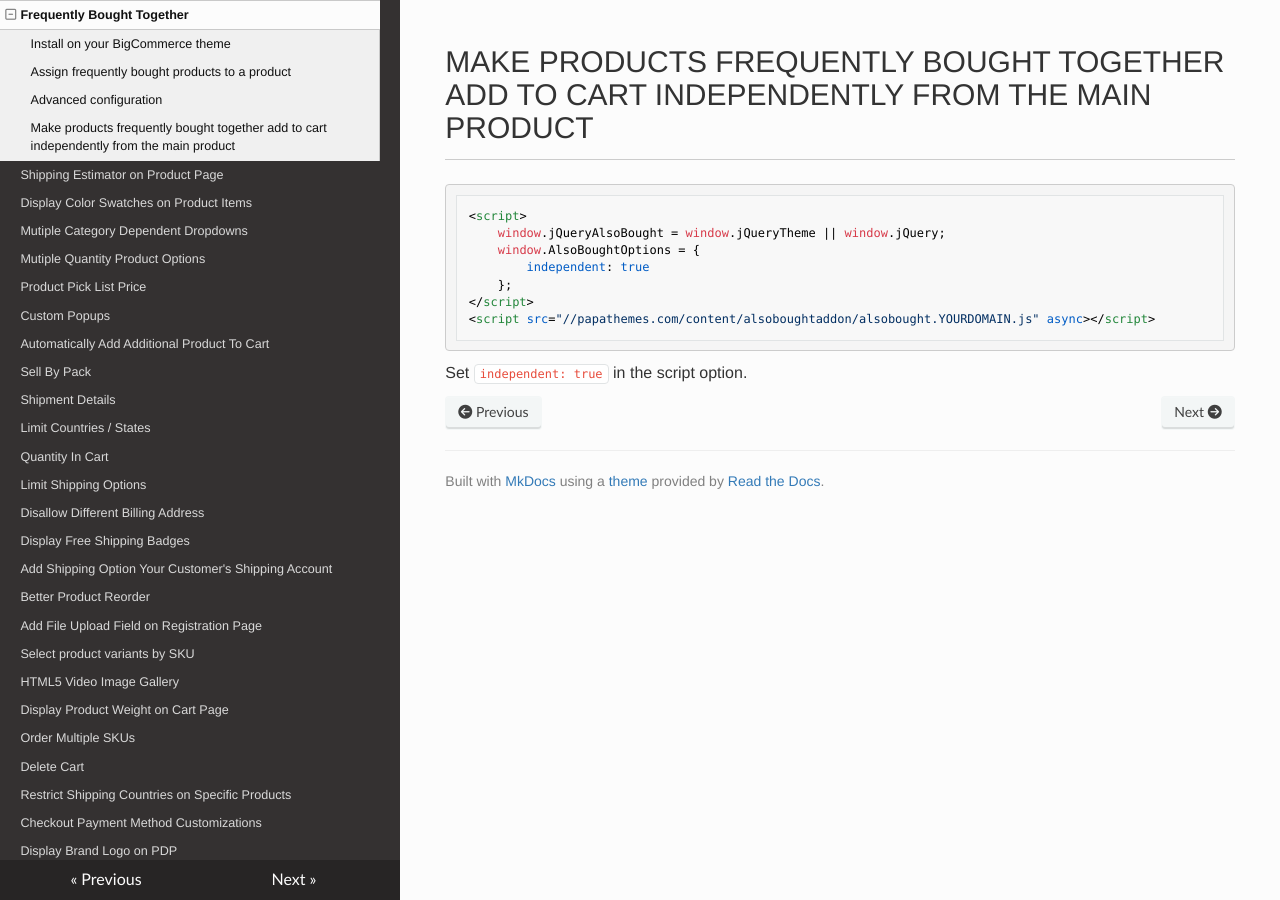
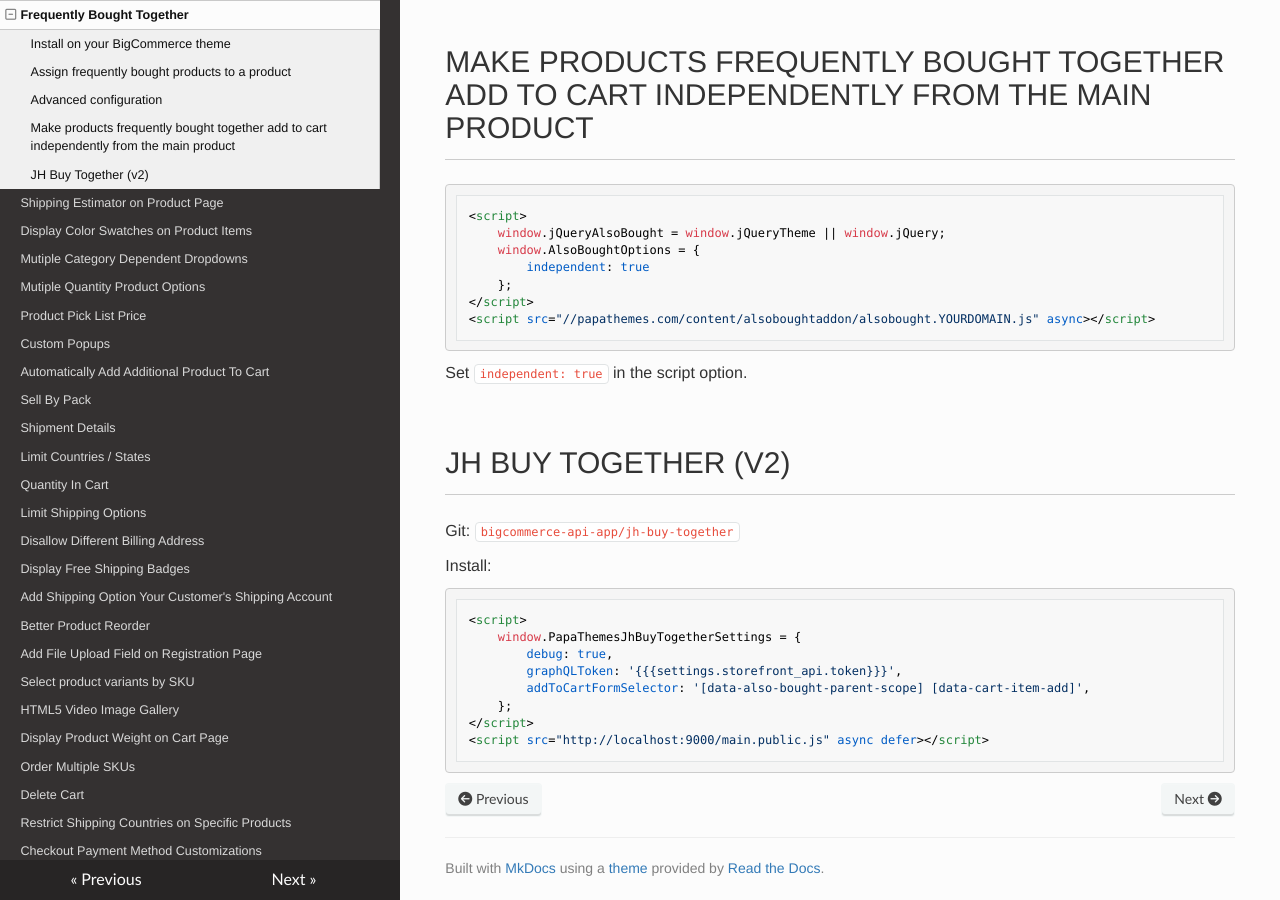
Before and after one commit to tvlgiao/bc-addons-docs, an MkDocs documentation site: the page built from docs/frequently-bought-together.md, in a window 1280 px wide and 900 px high, scrolled down 2594 px. Built offline with MkDocs 1.6.1, drawn with Linux system fonts in a browser that asks for light colours; nearby versions of some CDN libraries.

Commit message:
JH Buy Together (v2) + Product Bundles

````diff
--- a/docs/frequently-bought-together.md
+++ b/docs/frequently-bought-together.md
@@ -113,3 +113,21 @@ Example:
 ```
 
 Set `independent: true` in the script option.
+
+
+## JH Buy Together (v2)
+
+Git: `bigcommerce-api-app/jh-buy-together`
+
+Install:
+
+```html
+<script>
+    window.PapaThemesJhBuyTogetherSettings = {
+        debug: true,
+        graphQLToken: '{{{settings.storefront_api.token}}}',
+        addToCartFormSelector: '[data-also-bought-parent-scope] [data-cart-item-add]',
+    };
+</script>
+<script src="http://localhost:9000/main.public.js" async defer></script>
+```
--- a/mkdocs.yml
+++ b/mkdocs.yml
@@ -44,6 +44,7 @@ nav:
 - Add Back to Category button on the cart page: back-to-category.md
 - Shipping Countdown: shipping-countdown.md
 - Product Card Badges: product-card-badges.md
+- Product Bundles: product-bundles.md
 theme: readthedocs
 use_directory_urls: false
 
````
Also changed, not shown: docs/index.md (+1 -0 lines), docs/product-bundles.md (added, +33 -0 lines), 1 other file.
